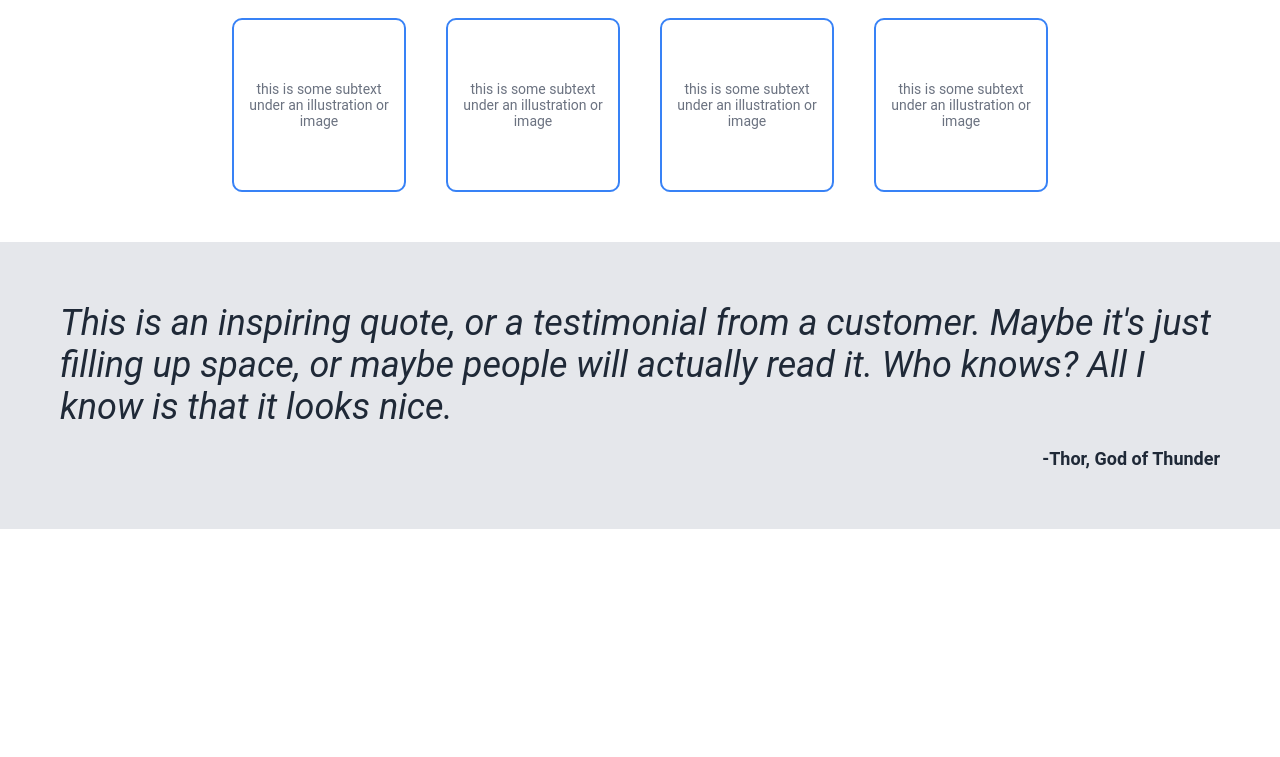
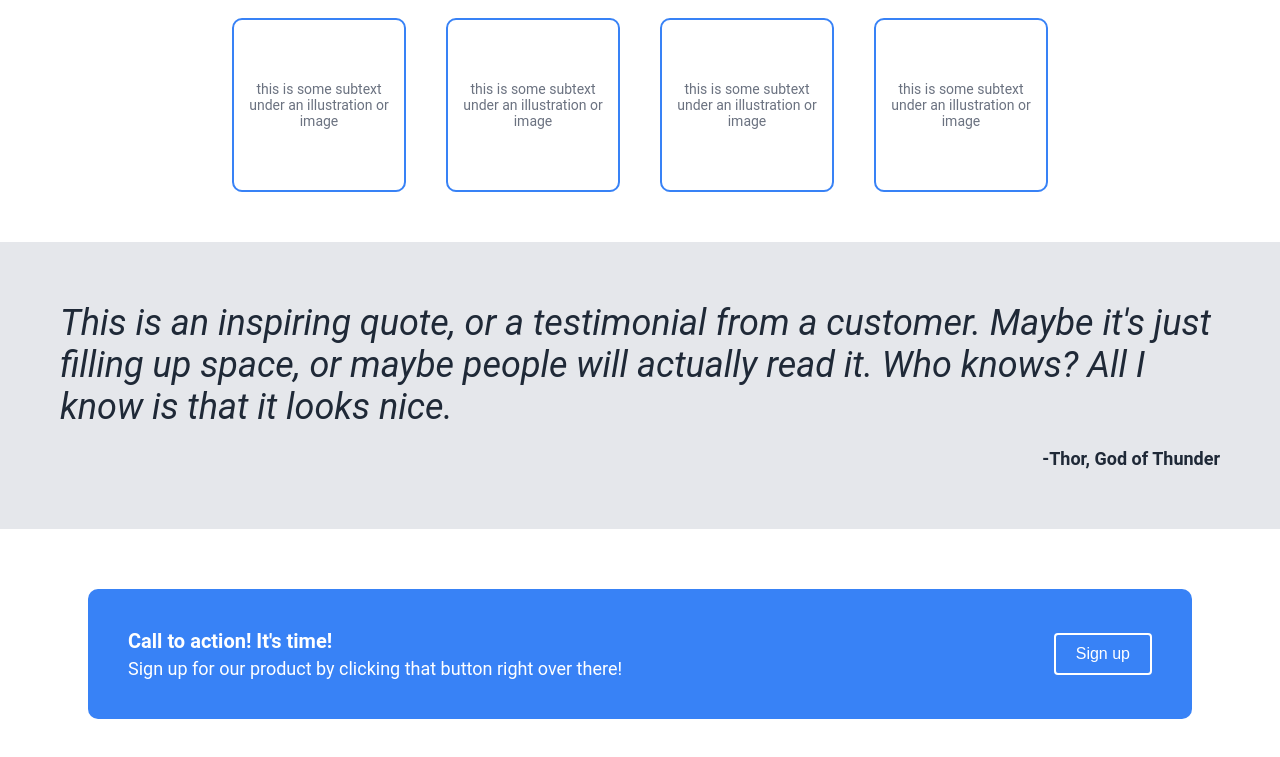
Before and after one commit to nafrine/project-landing-page, a plain HTML site: page index.html in a window 1280 px wide. Shown: the part 572-1329 px from the top of the page. Before the commit the page ends 1101 px from the top, so only its background shows below. Drawn offline with Linux system fonts and the light colour scheme.

Commit message:
Add call to action section

```diff
--- a/index.html
+++ b/index.html
@@ -223,6 +223,15 @@
         <div class="author">-Thor, God of Thunder</div>
     </div>
 
+    <!-- Call to action section -->
+    <div class="cta">
+        <div class="cta-text">
+            <strong>Call to action! It's time!</strong>
+            Sign up for our product by clicking that button right over there!
+        </div>
+        <button>Sign up</button>
+    </div>
+
 
 
 </body>
```
